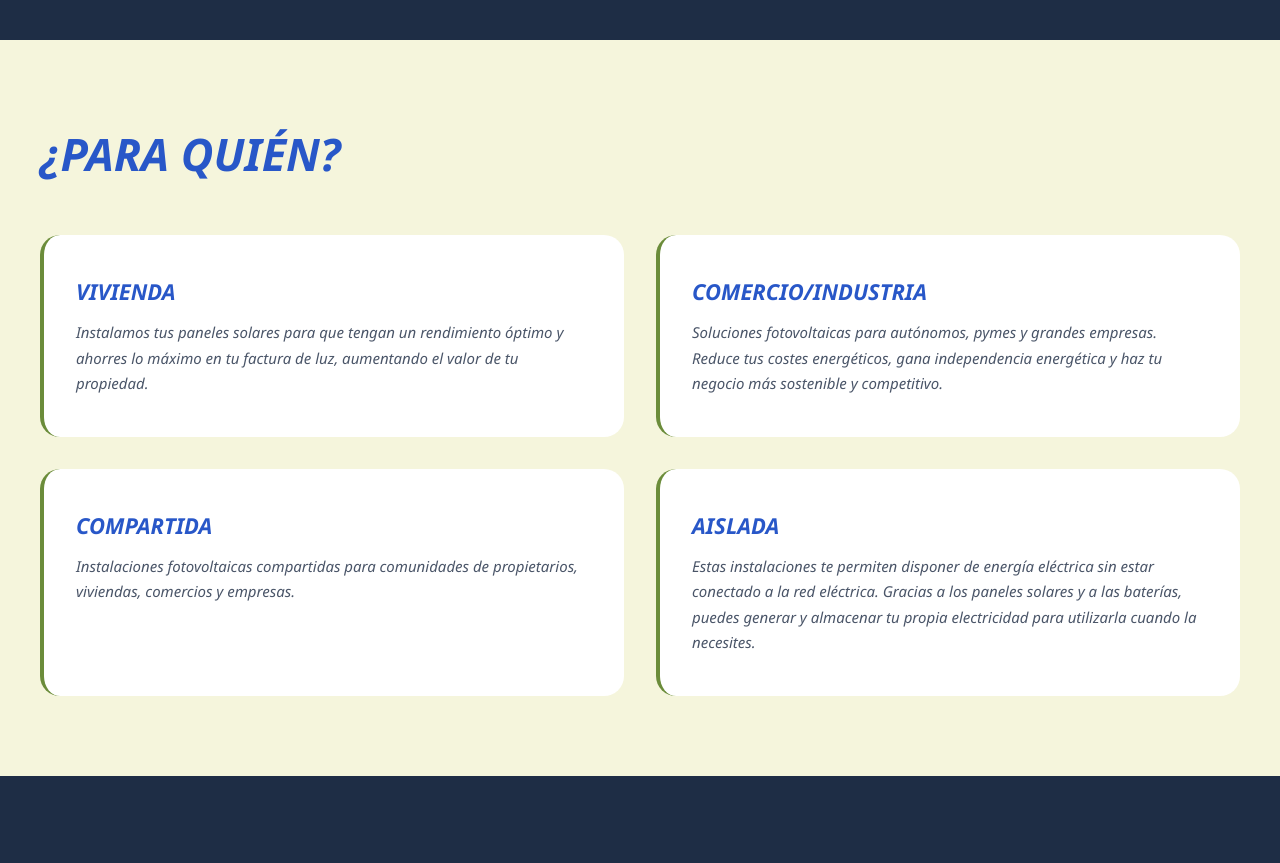
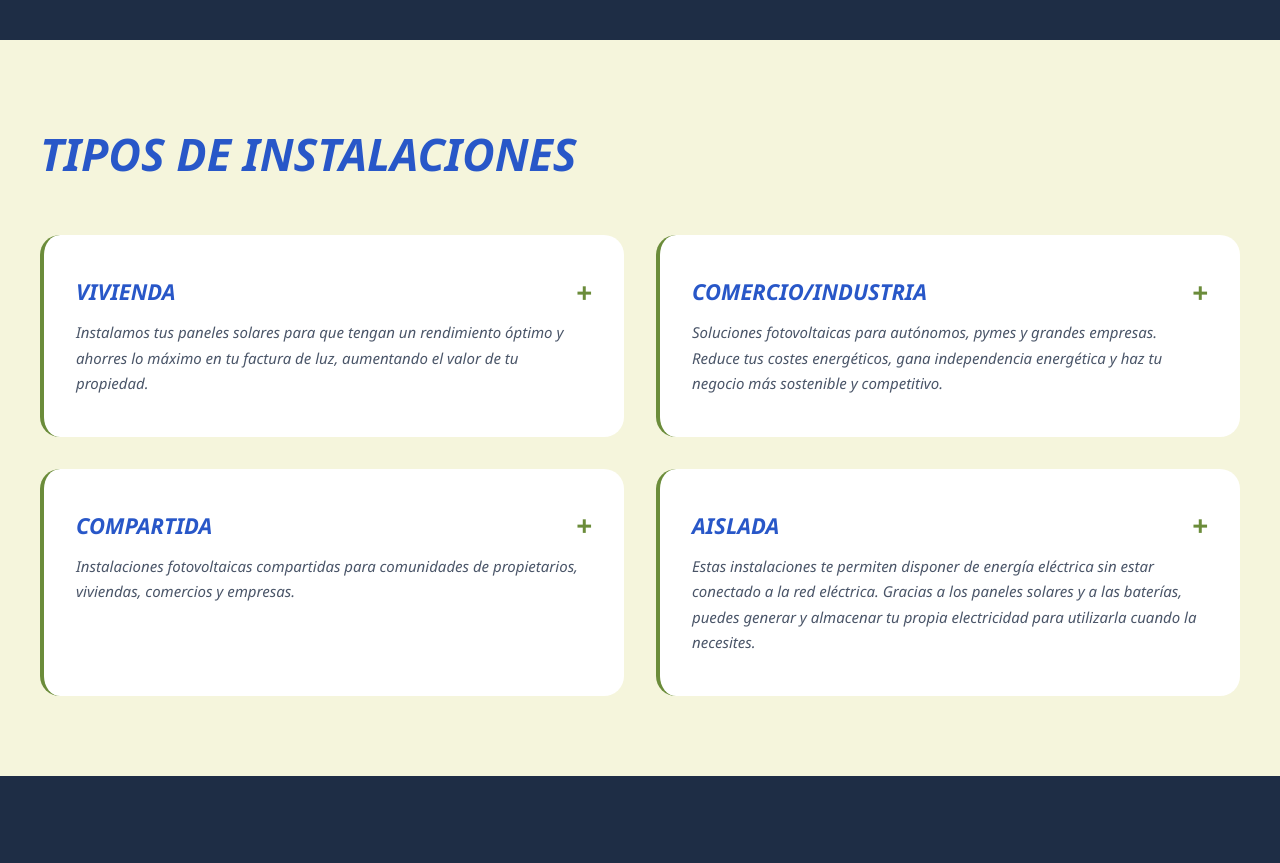
Before and after one commit to Sauce-Renova/SauceRenovaWeb, a Next.js app in the folder sauce-renova-web/: page /solar/instalacion in a window 1280 px wide. Shown: the part 660-1523 px from the top of the page. Built offline with nearby package versions, Linux system fonts and the light colour scheme; no server answers; a web font is replaced by a local one.

Commit message:
added anims and aesthetics or smth

```diff
--- a/sauce-renova-web/app/solar/instalacion/page.tsx
+++ b/sauce-renova-web/app/solar/instalacion/page.tsx
@@ -1,5 +1,6 @@
 "use client";
 
+import { useRef, useState } from "react";
 import Link from "next/link";
 import { useLanguage } from "@/context/LanguageContext";
 import { instalacionCopy } from "@/lib/i18n/instalacion";
@@ -9,6 +10,9 @@ import SolarPanelIllustration from "@/components/illustrations/SolarPanelIllustr
 export default function InstalacionPage() {
   const { lang } = useLanguage();
   const copy = instalacionCopy[lang];
+  const [abierta, setAbierta] = useState<number | null>(null);
+  const [ultima, setUltima] = useState(0);
+  const panelRef = useRef<HTMLDivElement>(null);
 
   const bg = "var(--bg-service)";
   const heroBg = "var(--hero-bg)";
@@ -17,6 +21,26 @@ export default function InstalacionPage() {
   const textMuted = "var(--text-muted)";
   const titleColor = "var(--title-color)";
   const cardTitleColor = "var(--title-color)";
+
+  const parrafosDe = (i: number): readonly string[] => copy.tipos.items[i].masInfo;
+
+  const alternar = (i: number) => {
+    if (abierta === i) {
+      setAbierta(null);
+      return;
+    }
+    setAbierta(i);
+    if (parrafosDe(i).length === 0) return;
+    setUltima(i);
+    const reducir = window.matchMedia("(prefers-reduced-motion: reduce)").matches;
+    setTimeout(() => {
+      panelRef.current?.scrollIntoView({ behavior: reducir ? "auto" : "smooth", block: "nearest" });
+    }, 380);
+  };
+
+  const panelItem = copy.tipos.items[ultima];
+  const parrafos = parrafosDe(ultima);
+  const panelAbierto = abierta !== null && parrafosDe(abierta).length > 0;
 
   return (
     <main style={{ background: bg, minHeight: "100vh" }}>
@@ -108,13 +132,23 @@ export default function InstalacionPage() {
             className="grid grid-cols-1 sm:grid-cols-2"
             style={{ gap: 32 }}
           >
-            {copy.tipos.items.map((t, i) => (
-              <div key={i} className="card-hover" style={{
+            {copy.tipos.items.map((t, i) => {
+              const open = abierta === i;
+              const enTarjeta = parrafosDe(i).length === 0;
+              return (
+                <div
+                  key={i}
+                  className="card-hover"
+                  onClick={() => alternar(i)}
+                  style={{
                     background: cardBg,
                     borderRadius: 20,
                     padding: "40px 32px",
                     borderLeft: `4px solid ${accentAlt}`,
-              }}>
+                    cursor: "pointer",
+                    boxShadow: open ? `0 0 0 2px ${accentAlt}` : undefined,
+                  }}
+                >
                   <h3 style={{
                     fontSize: 22,
                     fontWeight: 800,
@@ -123,7 +157,37 @@ export default function InstalacionPage() {
                     textTransform: "uppercase",
                     marginBottom: 12,
                   }}>
-                  {t.titulo}
+                    <button
+                      type="button"
+                      aria-expanded={open}
+                      style={{
+                        width: "100%",
+                        display: "flex",
+                        alignItems: "center",
+                        justifyContent: "space-between",
+                        gap: 16,
+                        padding: 0,
+                        background: "transparent",
+                        border: "none",
+                        cursor: "pointer",
+                        textAlign: "left",
+                        font: "inherit",
+                        color: "inherit",
+                        textTransform: "inherit",
+                      }}
+                    >
+                      <span>{t.titulo}</span>
+                      <span aria-hidden="true" style={{
+                        flexShrink: 0,
+                        fontSize: 28,
+                        lineHeight: 1,
+                        color: "var(--card-title)",
+                        transform: open ? "rotate(45deg)" : "rotate(0deg)",
+                        transition: "transform 0.3s ease",
+                      }}>
+                        +
+                      </span>
+                    </button>
                   </h3>
                   <p style={{
                     fontSize: 15,
@@ -134,8 +198,103 @@ export default function InstalacionPage() {
                   }}>
                     {t.descripcion}
                   </p>
+
+                  {enTarjeta && (
+                    <div
+                      inert={!open}
+                      style={{
+                        display: "grid",
+                        gridTemplateRows: open ? "1fr" : "0fr",
+                        transition: "grid-template-rows 0.35s ease",
+                      }}
+                    >
+                      <div style={{ overflow: "hidden" }}>
+                        <div style={{ paddingTop: 24 }}>
+                          <Link
+                            href="/contacto"
+                            onClick={(e) => e.stopPropagation()}
+                            style={{
+                              background: accentAlt,
+                              color: "var(--color-white)",
+                              borderRadius: 50,
+                              padding: "14px 32px",
+                              fontWeight: 800,
+                              fontSize: 13,
+                              letterSpacing: "0.05em",
+                              textTransform: "uppercase",
+                              textDecoration: "none",
+                              textAlign: "center",
+                              display: "inline-block",
+                            }}
+                          >
+                            {t.btn}
+                          </Link>
                         </div>
+                      </div>
+                    </div>
+                  )}
+                </div>
+              );
+            })}
+          </div>
+
+          <div
+            ref={panelRef}
+            inert={!panelAbierto}
+            style={{
+              display: "grid",
+              gridTemplateRows: panelAbierto ? "1fr" : "0fr",
+              transition: "grid-template-rows 0.35s ease",
+            }}
+          >
+            <div style={{ overflow: "hidden" }}>
+              <div style={{ paddingTop: 32 }}>
+                <div style={{
+                  background: cardBg,
+                  borderRadius: 20,
+                  padding: "32px",
+                  borderLeft: `4px solid ${accentAlt}`,
+                }}>
+                  <p style={{
+                    fontSize: 13,
+                    fontWeight: 800,
+                    letterSpacing: "0.15em",
+                    textTransform: "uppercase",
+                    color: "var(--card-title)",
+                    margin: "0 0 12px",
+                  }}>
+                    {panelItem.titulo}
+                  </p>
+                  {parrafos.map((parrafo, j) => (
+                    <p key={j} style={{
+                      fontSize: 15,
+                      fontStyle: "italic",
+                      color: textMuted,
+                      lineHeight: 1.7,
+                      margin: j === 0 ? 0 : "12px 0 0",
+                    }}>
+                      {parrafo}
+                    </p>
                   ))}
+                  <Link href="/contacto" style={{
+                    background: accentAlt,
+                    color: "var(--color-white)",
+                    borderRadius: 50,
+                    padding: "14px 32px",
+                    fontWeight: 800,
+                    fontSize: 13,
+                    letterSpacing: "0.05em",
+                    textTransform: "uppercase",
+                    textDecoration: "none",
+                    textAlign: "center",
+                    display: "inline-block",
+                    marginTop: 24,
+                  }}>
+                    {panelItem.btn}
+                  </Link>
+                </div>
+              </div>
+            </div>
           </div>
         </div>
       </section>
--- a/sauce-renova-web/lib/i18n/instalacion.ts
+++ b/sauce-renova-web/lib/i18n/instalacion.ts
@@ -8,23 +8,37 @@ export const instalacionCopy = {
       btnPresupuesto: "Solicitar presupuesto",
     },
     tipos: {
-      heading: "¿Para Quién?",
+      heading: "Tipos de instalaciones",
       items: [
         {
           titulo: "Vivienda",
           descripcion: "Instalamos tus paneles solares para que tengan un rendimiento óptimo y ahorres lo máximo en tu factura de luz, aumentando el valor de tu propiedad.",
+          masInfo: [
+            "Nuestro equipo de profesionales realiza un estudio detallado y personalizado. Trabajamos con los mejores fabricantes y ofrecemos un servicio integral que incluye asesoramiento, planificación, instalación y mantenimiento de tu sistema de energía solar.",
+            "En Sauce, nuestro objetivo es que puedas disfrutar de los beneficios de la energía solar sin preocuparte por nada. Te ofrecemos un presupuesto de placas solares para tu vivienda totalmente transparente y sin sorpresas.",
+          ],
+          btn: "Solicita presupuesto",
         },
         {
           titulo: "Comercio/Industria",
           descripcion: "Soluciones fotovoltaicas para autónomos, pymes y grandes empresas. Reduce tus costes energéticos, gana independencia energética y haz tu negocio más sostenible y competitivo.",
+          masInfo: [
+            "Diseñamos soluciones de autoconsumo fotovoltaico adaptadas a las necesidades de cada empresa para que puedas producir tu propia energía, reducir tu factura eléctrica y mejorar la rentabilidad de tu negocio.",
+            "Además, apostar por energía renovable permite reducir la huella ambiental de tu actividad y reforzar el compromiso de tu empresa con la sostenibilidad. Menos costes. Más eficiencia. Más competitividad.",
+          ],
+          btn: "Descubre cuánto puede ahorrar tu empresa",
         },
         {
           titulo: "Compartida",
           descripcion: "Instalaciones fotovoltaicas compartidas para comunidades de propietarios, viviendas, comercios y empresas.",
+          masInfo: [],
+          btn: "Pedir consulta",
         },
         {
           titulo: "Aislada",
           descripcion: "Estas instalaciones te permiten disponer de energía eléctrica sin estar conectado a la red eléctrica. Gracias a los paneles solares y a las baterías, puedes generar y almacenar tu propia electricidad para utilizarla cuando la necesites.",
+          masInfo: [],
+          btn: "Pedir consulta",
         },
       ],
     },
@@ -64,23 +78,37 @@ export const instalacionCopy = {
       btnPresupuesto: "Request a quote",
     },
     tipos: {
-      heading: "Who Is It For?",
+      heading: "Types of Installations",
       items: [
         {
           titulo: "Residential",
           descripcion: "We install your solar panels for optimal performance and maximum electricity bill savings, while increasing your property value.",
+          masInfo: [
+            "Our team of professionals carries out a detailed, personalized study. We work with the best manufacturers and offer a comprehensive service that includes advice, planning, installation and maintenance of your solar energy system.",
+            "At Sauce, our goal is for you to enjoy the benefits of solar energy without worrying about anything. We offer you a completely transparent solar panel quote for your home, with no surprises.",
+          ],
+          btn: "Request a quote",
         },
         {
           titulo: "Commercial & Industrial",
           descripcion: "Photovoltaic solutions for freelancers, SMEs, and large companies. Reduce energy costs, gain energy independence, and make your business more sustainable and competitive.",
+          masInfo: [
+            "We design photovoltaic self-consumption solutions tailored to the needs of each business so you can produce your own energy, reduce your electricity bill and improve your company's profitability.",
+            "Choosing renewable energy also reduces the environmental footprint of your activity and strengthens your company's commitment to sustainability. Lower costs. Greater efficiency. More competitiveness.",
+          ],
+          btn: "Find out how much your business could save",
         },
         {
           titulo: "Shared Solar",
           descripcion: "Shared photovoltaic installations for homeowners' associations, residences, shops, and businesses.",
+          masInfo: [],
+          btn: "Request a consultation",
         },
         {
           titulo: "Off-Grid",
           descripcion: "These installations allow you to have electrical power without being connected to the power grid. Thanks to solar panels and batteries, you can generate and store your own electricity to use whenever you need it.",
+          masInfo: [],
+          btn: "Request a consultation",
         },
       ],
     },
--- a/sauce-renova-web/lib/i18n/solar.ts
+++ b/sauce-renova-web/lib/i18n/solar.ts
@@ -1,8 +1,8 @@
 export const solarCopy = {
   es: {
-    heroTitleLine1: "Energía",
-    heroTitleLine2: "Solar",
-    heroText: "¿Y si pudieras gastar menos sin renunciar a nada? Con una instalación de autoconsumo fotovoltaico empiezas a producir tu propia electricidad desde el primer día, reduciendo tu factura y tu dependencia de la red.",
+    heroTitleLine1: "Te damos",
+    heroTitleLine2: "el poder",
+    heroText: "¿Cómo lo hacemos?",
     ctaPresupuesto: "Solicitar presupuesto",
     beneficios: [
       "Reduce tu factura eléctrica desde el primer día",
--- a/sauce-renova-web/lib/i18n/tramites.ts
+++ b/sauce-renova-web/lib/i18n/tramites.ts
@@ -79,8 +79,8 @@ export const tramitesCopy = {
     precios: {
       heading: "Rates & Pricing",
       items: [
-        { rango: "Up to 10 kW", precio: "€950", incluye: ["Building Permit", "CIE Certificate", "Property Tax (IBI)", "Grid Access & Connection", "Technical Visit"] },
-        { rango: "10 - 25 kW", precio: "€1,600", incluye: ["Technical Project", "Building Permit", "CIE Certificate", "Property Tax (IBI)", "Grid Access & Connection", "Site Visits", "OCA Inspection"] },
+        { rango: "Up to 10 kW", precio: "€995", incluye: ["Building Permit", "CIE Certificate", "Property Tax (IBI)", "Grid Access & Connection", "Technical Visit"] },
+        { rango: "10 - 25 kW", precio: "€1,600", incluye: ["Technical Project", "Building Permit", "CIE Certificate", "Property Tax (IBI)", "Grid Access & Connection", "Site Visits"] },
         { rango: "25 - 50 kW", precio: "€2,200", incluye: ["Technical Project", "Building Permit", "CIE Certificate", "Property Tax (IBI)", "Grid Access & Connection", "Site Visits", "OCA Inspection"] },
         { rango: "50 - 75 kW", precio: "€2,400", incluye: ["Technical Project", "Building Permit", "CIE Certificate", "Property Tax (IBI)", "Grid Access & Connection", "Construction Management Visit", "Final Site Inspection", "OCA Inspection"] },
         { rango: "75 - 100 kW", precio: "€2,650", incluye: ["Technical Project", "Building Permit", "CIE Certificate", "Property Tax (IBI)", "Grid Access & Connection", "Construction Management Visit", "Final Site Inspection", "OCA Inspection"] },
```
Also changed, not shown: sauce-renova-web/app/solar/page.tsx (+3 -17 lines). Lines whose indentation alone changed are shown as unchanged.
